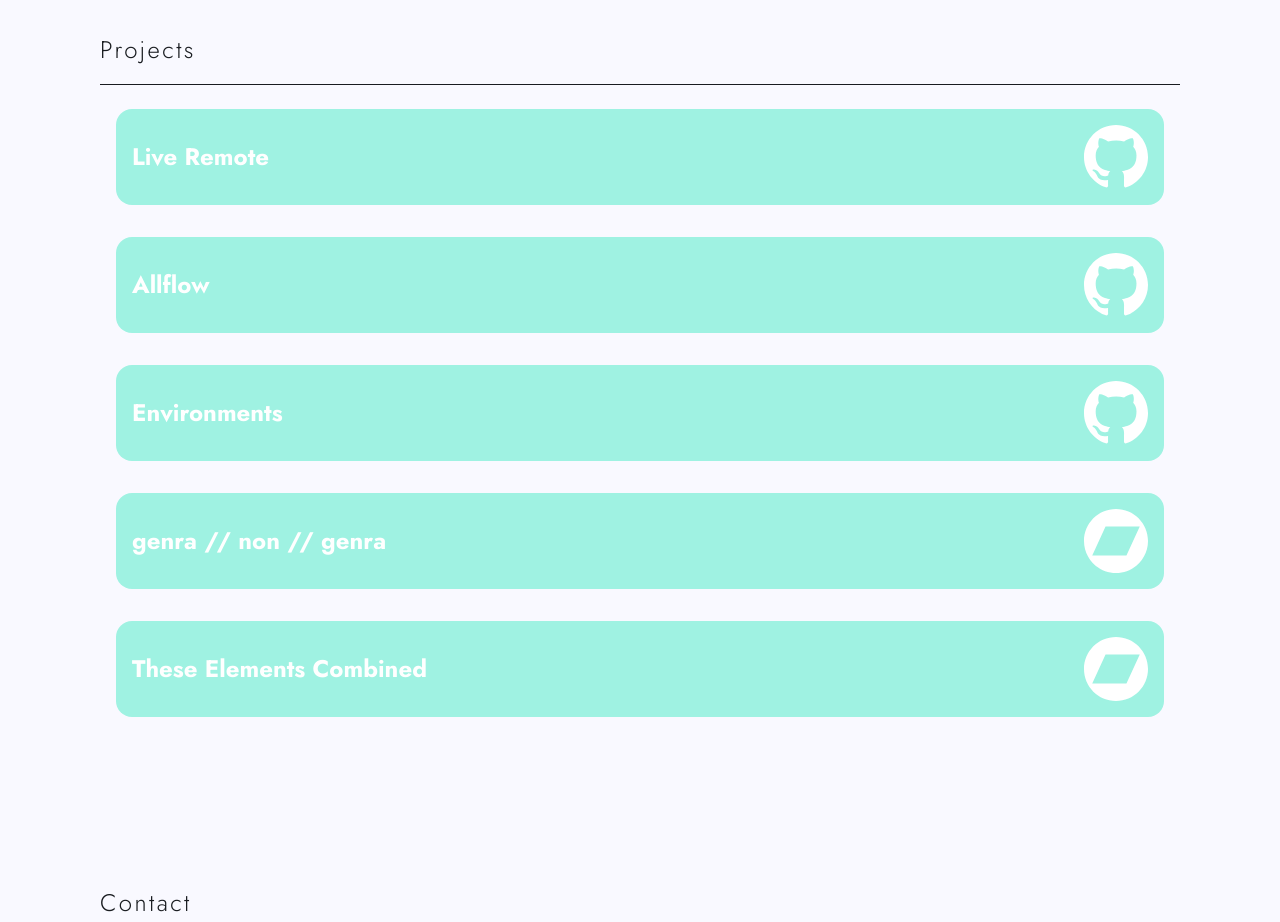
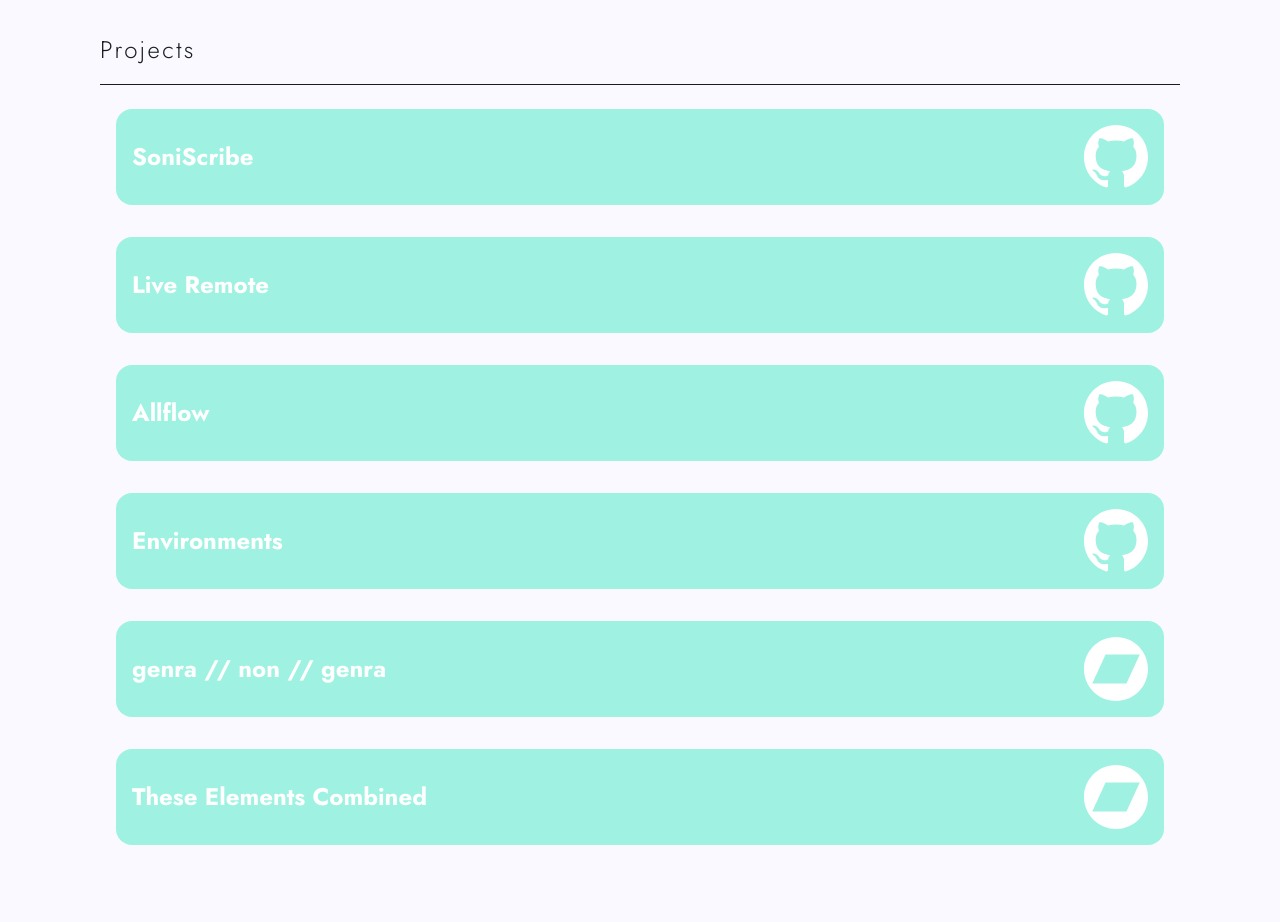
Before and after one commit to isfopo/about, a React (Vite) app: page / in a window 1280 px wide. Shown: the part 1720-2642 px from the top of the page. Built offline with nearby package versions, Linux system fonts and the light colour scheme.

Commit message:
Add SoniScribe project

```diff
--- a/src/App.tsx
+++ b/src/App.tsx
@@ -96,6 +96,21 @@ const experience: ExperienceSectionProps = {
 
 const projects: Project[] = [
   {
+    title: "SoniScribe",
+    category: "programming",
+    description:
+      "An audio tool for musicial transcription that segments a track by beat, measure and section to easier playback.",
+    technologies: ["React", "TypeScript"],
+    image: {
+      label: "SoniScribe",
+      src: "photos/mountain_portrait.jpg",
+    },
+    link: {
+      platform: "github",
+      href: "https://www.github.com/isfopo/soniscribe",
+    },
+  },
+  {
     title: "Live Remote",
     category: "programming",
     description: "Control Ableton Live from any device on a local network.",
@@ -148,7 +163,7 @@ const projects: Project[] = [
     },
     link: {
       platform: "github",
-      href: "https://www.github.com/isfopo/grind",
+      href: "https://www.github.com/isfopo/environments",
     },
   },
   {
```
